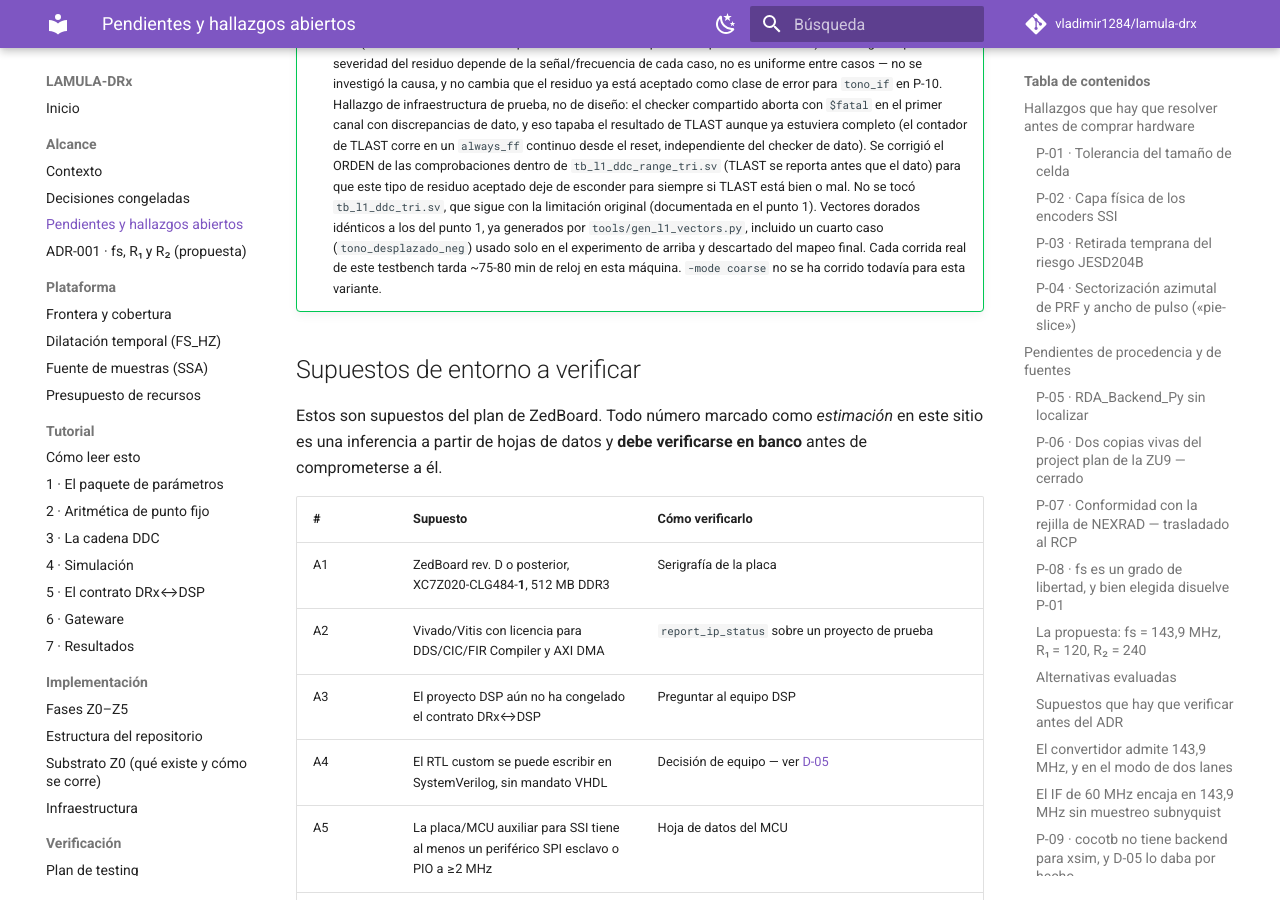
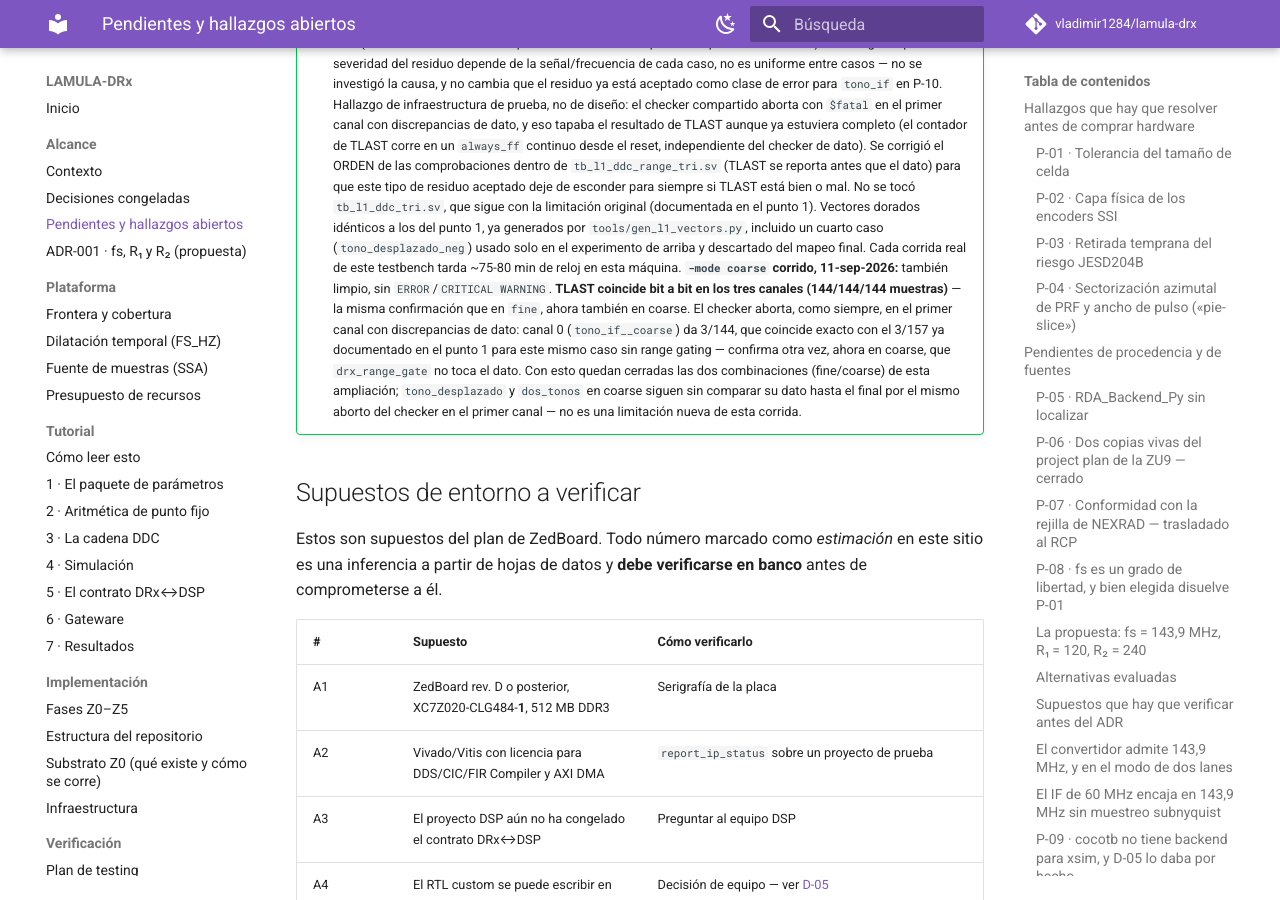
Before and after one commit to vladimir1284/lamula-drx, an MkDocs documentation site: the page built from docs/alcance/pendientes.md, in a window 1280 px wide and 900 px high, scrolled down 31190 px. Built offline with MkDocs 1.6.1 and Material for MkDocs 9.7.7, drawn with Linux system fonts in a browser that asks for light colours; comment, search, counter and statistics services are not loaded.

Commit message:
Z1: TLAST confirmado en modo coarse de L1 range-tri; corrige cifra de residuo en comentario
Corrida real -mode coarse de sim_l1_range_tri.tcl contra la IP de Xilinx: TLAST
coincide bit a bit en los tres canales (144/144/144 muestras), misma
confirmación que ya se tenía en fine. El checker aborta como siempre en el
primer canal con discrepancias de dato: canal 0 (tono_if__coarse) da 3/144,
que coincide exacto con el 3/157 ya documentado para este caso sin range
gating -confirma otra vez que drx_range_gate no toca el dato, ahora en coarse.

De paso, corrige el comentario de sim_l1_range_tri.tcl que aún citaba la cifra
de residuo de tono_if al revés (~12/315) al describir el hallazgo de
tono_desplazado (44/288, ~15%) como "proporcionalmente peor" -la proporción
real de tono_if es 276/288 (~96%), así que tono_desplazado es bastante MENOS
frecuente, no peor. La cifra correcta ya estaba en pendientes.md; el
comentario del .tcl había quedado desactualizado.

Co-Authored-By: Claude Sonnet 5 <noreply@anthropic.com>

```diff
--- a/docs/alcance/pendientes.md
+++ b/docs/alcance/pendientes.md
@@ -1373,7 +1373,16 @@ entrada de cierre de abajo: se tomó una tercera vía, ni (a) ni (b).**
        Vectores dorados idénticos a los del punto 1, ya generados por `tools/gen_l1_vectors.py`,
        incluido un cuarto caso (`tono_desplazado_neg`) usado solo en el experimento de arriba y
        descartado del mapeo final. Cada corrida real de este testbench tarda ~75-80 min de reloj en
-       esta máquina. `-mode coarse` no se ha corrido todavía para esta variante.
+       esta máquina.
+       **`-mode coarse` corrido, 11-sep-2026:** también limpio, sin `ERROR`/`CRITICAL WARNING`.
+       **TLAST coincide bit a bit en los tres canales (144/144/144 muestras)** — la misma
+       confirmación que en `fine`, ahora también en coarse. El checker aborta, como siempre, en el
+       primer canal con discrepancias de dato: canal 0 (`tono_if__coarse`) da 3/144, que coincide
+       exacto con el 3/157 ya documentado en el punto 1 para este mismo caso sin range gating —
+       confirma otra vez, ahora en coarse, que `drx_range_gate` no toca el dato. Con esto quedan
+       cerradas las dos combinaciones (fine/coarse) de esta ampliación; `tono_desplazado` y
+       `dos_tonos` en coarse siguen sin comparar su dato hasta el final por el mismo aborto del
+       checker en el primer canal — no es una limitación nueva de esta corrida.
 
 ## Supuestos de entorno a verificar
 
```
Also changed, not shown: 1 other file.
